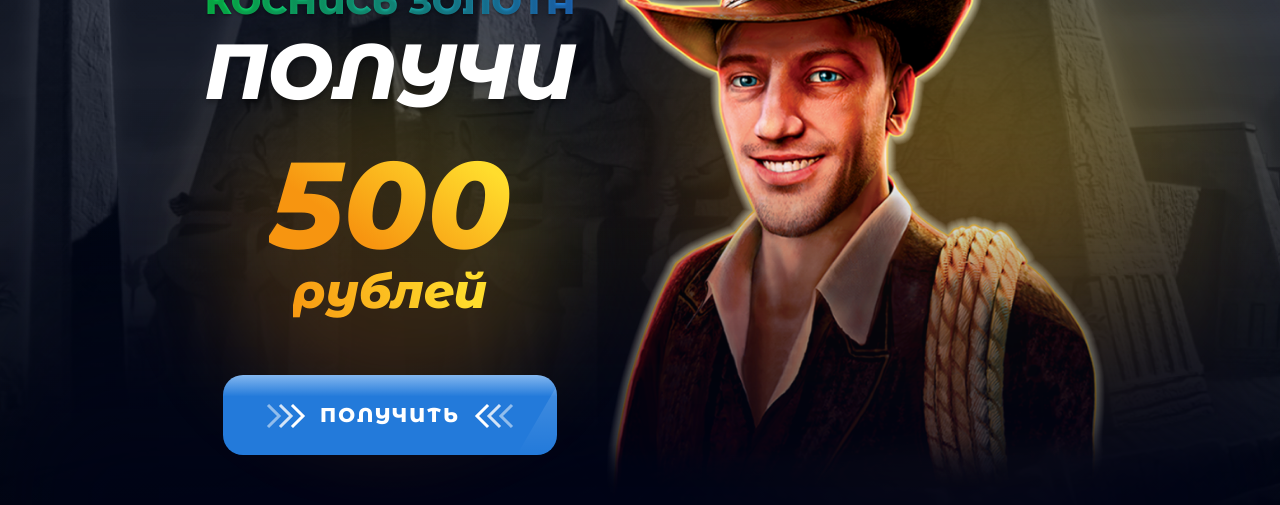
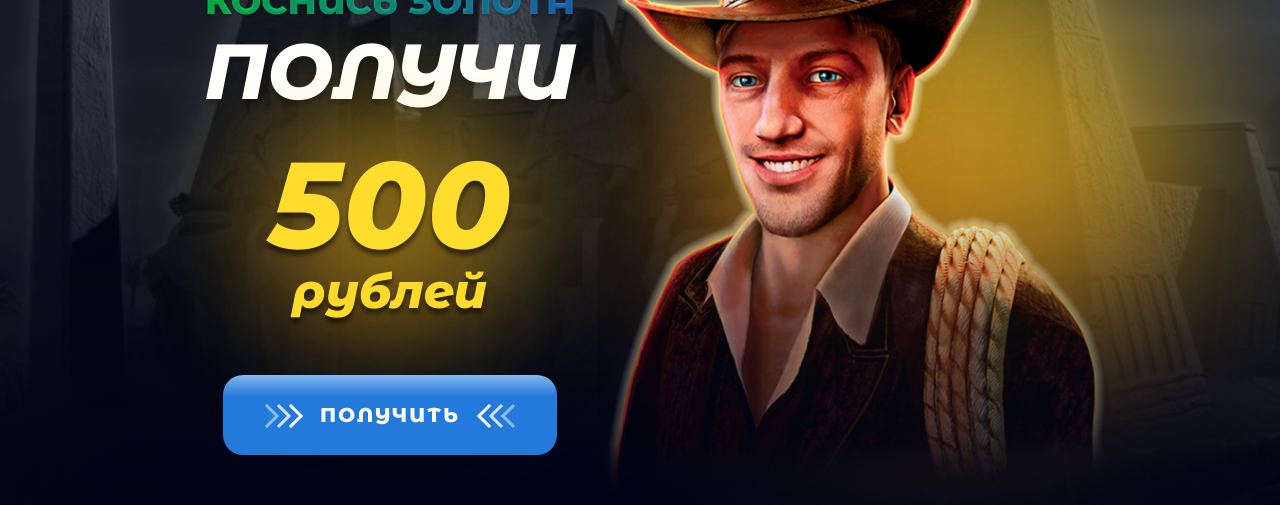
Before and after one commit to KirBoy/champion, a plain HTML site: page index.html in a window 1280 px wide. Shown: the part 215-720 px from the top of the page. Drawn offline with Linux system fonts and the light colour scheme.

Commit message:
animation

```diff
--- a/styles.css
+++ b/styles.css
@@ -76,27 +76,27 @@ html {
 }
 
 .blob3 {
-    width: 350px;
-    height: 350px;
+    width: 200px;
+    height: 200px;
     border-radius: 50%;
     background: linear-gradient(216deg, #FFDD2D 16.91%, #F79510 66.69%);
     position: absolute;
-    filter: blur(50px);
+    filter: blur(80px);
     left: 50%;
     top: 50%;
     transform: translate(-50%, -30%);
-    z-index: 0;
-    opacity: 0.5;
+    opacity: 0.8;
+    z-index: 1;
     animation: light 5s ease-in-out alternate infinite;
 }
 
 @keyframes light {
     from {
-        opacity: 0.4;
+        opacity: 0.8;
     }
 
     to {
-        opacity: 0.2;
+        opacity: 0.6;
     }
 }
 
@@ -290,12 +290,37 @@ html {
 .arrowR {
     position: absolute;
     left: 43px;
+    animation: flick2 0.8s linear infinite alternate;
 }
 
 .arrowL {
     position: absolute;
     right: 43px;
+    animation: flick 0.8s linear infinite alternate;
 }
+
+
+@keyframes flick {
+    from {
+        transform: translateX(0px);
+    }
+
+    to {
+        transform: translateX(8px);
+    }
+}
+
+
+@keyframes flick2 {
+    from {
+        transform: translateX(0px);
+    }
+
+    to {
+        transform: translateX(-8px);
+    }
+}
+
 
 .bottom {
     position: relative;
@@ -304,32 +329,6 @@ html {
     padding: 0 5px;
 }
 
-.button:after {
-    content: '';
-    width: 73px;
-    height: 100%;
-    position: absolute;
-    background: linear-gradient(180deg, rgba(255, 255, 255, 0.17) 0%, rgba(217, 217, 217, 0.00) 100%);
-
-    transform: skew(-30deg);
-    top: 0;
-    left: -100px;
-    transition: left 0.2s linear;
-    animation: blink 3s linear infinite;
-}
-
-
-@keyframes blink {
-    0% {
-        left: -600px;
-    }
-    50% {
-        left: 50px
-    }
-    100% {
-        left: 850px;
-    }
-}
 
 .banner {
     position: relative;
@@ -393,10 +392,9 @@ html {
 
 .text3 {
     position: relative;
-    z-index: 2;
-    background: linear-gradient(216deg, #FFDD2D 16.91%, #F79510 66.69%);
-    -webkit-background-clip: text;
-    -webkit-text-fill-color: transparent;
+    z-index: 3;
+    color: #FFDD2D;
+    text-shadow: 0px 4px 144px #FDC825, 0px 5px 5px #000;
     font-size: 86px;
     font-style: italic;
     margin-bottom: -7px;
@@ -405,10 +403,8 @@ html {
 .text4 {
     position: relative;
     z-index: 2;
-    background: linear-gradient(253deg, #FFDD2D 13.8%, #F79510 103.98%);
-    background-clip: text;
-    -webkit-background-clip: text;
-    -webkit-text-fill-color: transparent;
+    color: #FFDD2D;
+    text-shadow: 0px 4px 144px #FDC825, 0px 5px 5px #000;
     font-size: 33px;
     font-style: italic;
     margin-bottom: 15px;
```
